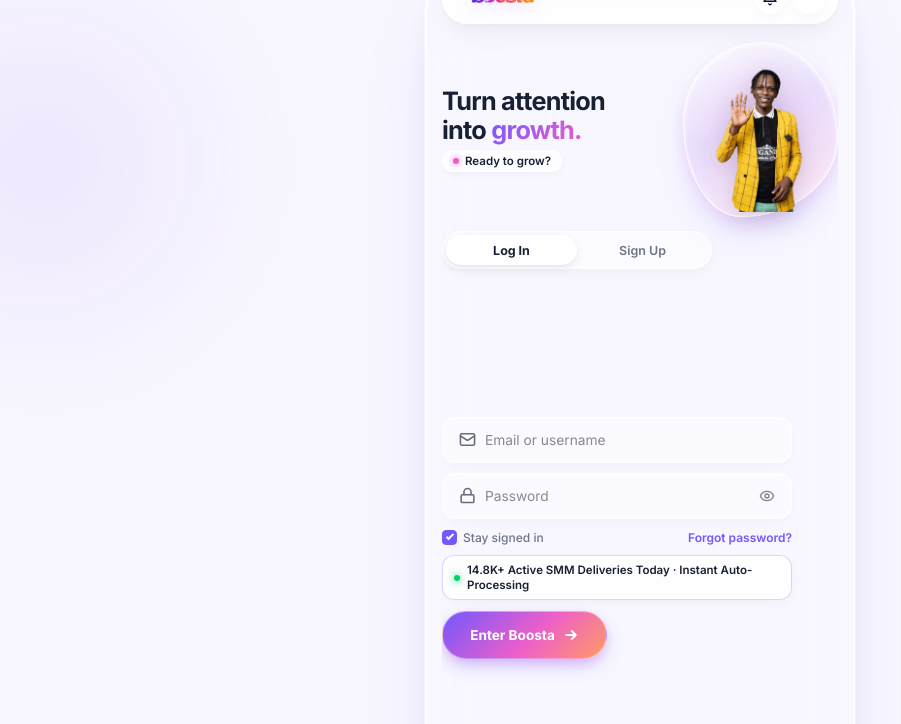
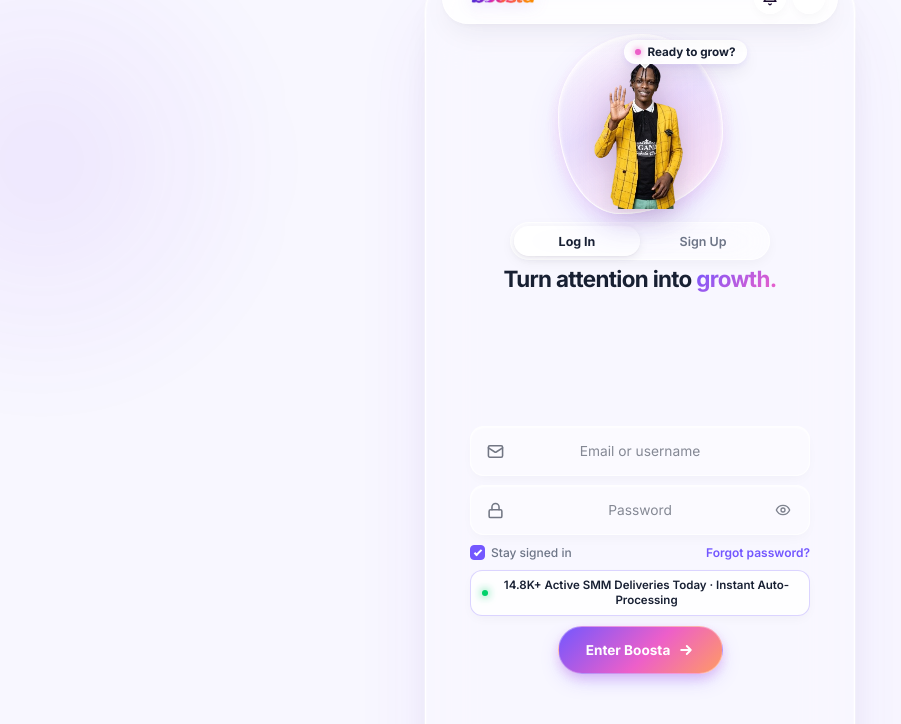
Before and after one commit to piustech1/boosta, a Next.js app: page /login in a window 1280 px wide. Shown: the top 724 px of the page, without its empty margins (0-901 px from the left). Built offline with nearby package versions, Linux system fonts and the light colour scheme.

Commit message:
Center inputs and placeholders, anchor chat bubble on asset, and reorder auth layout

```diff
--- a/src/app/globals.css
+++ b/src/app/globals.css
@@ -1854,7 +1854,10 @@
 
 /* =========================================================
    BOOSTA AUTH EXPERIENCE — FINAL LIQUID GLASS REDESIGN
-   Mobile-First, Strictly Non-Scrolling, Prominent Inline Asset
+   Tier 1: Centered Asset (~1/4 Page) with Fixed Chat Bubble
+   Tier 2: Mode Switcher (Below Asset)
+   Tier 3: Centered Headline (Below Switcher)
+   Tier 4: Centered Form Fields (Increased Height & Centered Placeholders)
    ========================================================= */
 
 .auth-experience-wrapper {
@@ -1865,91 +1868,25 @@
   min-height: 0;
   overflow: hidden;
   justify-content: space-between;
-  padding: 6px 0 4px 0;
+  padding: 4px 0 2px 0;
 }
 
 /* =========================================================
-   1. INLINE HERO: Prominent Mickey Asset + Clean Bold Title
+   TIER 1: Prominent Centered Mickey Asset (Takes ~1/4 page)
    ========================================================= */
-.auth-inline-hero {
-  display: flex;
-  flex-direction: row;
-  align-items: center;
-  justify-content: space-between;
-  gap: 12px;
-  width: 100%;
-  margin-top: 2px;
-  margin-bottom: 4px;
+.auth-asset-centered-stage {
+  display: flex;
+  justify-content: center;
+  align-items: center;
+  width: 100%;
+  margin: 2px auto 4px auto;
   flex-shrink: 0;
 }
 
-.auth-inline-info {
-  display: flex;
-  flex-direction: column;
-  align-items: flex-start;
-  text-align: left;
-  flex: 1;
-  min-width: 0;
-}
-
-.auth-inline-headline {
-  font-family: var(--font-syne), 'Syne', sans-serif;
-  font-size: clamp(1.30rem, 5vw, 1.58rem);
-  font-weight: 800;
-  line-height: 1.12;
-  color: #182033;
-  letter-spacing: -0.03em;
-  margin: 0 0 6px 0;
-  text-align: left;
-}
-
-.auth-gradient-text {
-  background: linear-gradient(135deg, #7357FF 0%, #ED5FC9 100%);
-  -webkit-background-clip: text;
-  -webkit-text-fill-color: transparent;
-}
-
-.auth-inline-bubble {
-  display: inline-flex;
-  align-items: center;
-  gap: 6px;
-  padding: 3px 10px;
-  background: rgba(255, 255, 255, 0.68);
-  backdrop-filter: blur(16px);
-  -webkit-backdrop-filter: blur(16px);
-  border: 1px solid rgba(255, 255, 255, 0.95);
-  border-radius: 999px;
-  box-shadow: 0 3px 10px -2px rgba(26, 10, 46, 0.05);
-  max-width: 100%;
-}
-
-.mode-bubble-login,
-.mode-bubble-signup {
-  animation: bubbleReact 0.35s var(--ease-spring) both;
-}
-
-.bubble-dot {
-  width: 6px;
-  height: 6px;
-  border-radius: 50%;
-  background: #ED5FC9;
-  flex-shrink: 0;
-  box-shadow: 0 0 6px #ED5FC9;
-}
-
-.bubble-copy {
-  font-size: 0.72rem;
-  font-weight: 600;
-  color: #182033;
-  white-space: nowrap;
-}
-
-/* Right: Prominent Mickey Asset with Doodling Liquid Dudu */
-.auth-inline-asset-wrap {
+.auth-asset-wrap {
   position: relative;
-  width: 130px;
-  height: 145px;
-  flex-shrink: 0;
+  width: 148px;
+  height: 162px;
   display: flex;
   align-items: center;
   justify-content: center;
@@ -1972,7 +1909,7 @@
   -webkit-backdrop-filter: blur(20px);
   border: 1.8px solid rgba(255, 255, 255, 0.96);
   box-shadow:
-    0 18px 36px -8px rgba(115, 87, 255, 0.22),
+    0 18px 38px -8px rgba(115, 87, 255, 0.22),
     0 8px 18px -4px rgba(237, 95, 201, 0.14),
     inset 0 2px 4px rgba(255, 255, 255, 1);
   animation:
@@ -1984,7 +1921,7 @@
 
 .dudu-halo {
   position: absolute;
-  inset: -10px;
+  inset: -12px;
   background: radial-gradient(circle at 50% 50%, rgba(237, 95, 201, 0.18), transparent 70%);
   border-radius: 50%;
   pointer-events: none;
@@ -1993,24 +1930,74 @@
 .auth-mickey-cutout {
   position: relative;
   z-index: 2;
-  height: 140px;
+  height: 154px;
   width: auto;
   max-width: 100%;
   object-fit: contain;
   display: block;
-  filter: drop-shadow(0 5px 12px rgba(26, 10, 46, 0.16));
+  filter: drop-shadow(0 6px 14px rgba(26, 10, 46, 0.18));
   pointer-events: none;
 }
 
+/* Chat bubble fixed directly ON the Mickey asset */
+.auth-mickey-speech-bubble {
+  position: absolute;
+  top: 6px;
+  right: -24px;
+  display: inline-flex;
+  align-items: center;
+  gap: 6px;
+  padding: 4px 10px;
+  background: rgba(255, 255, 255, 0.90);
+  backdrop-filter: blur(20px);
+  -webkit-backdrop-filter: blur(20px);
+  border: 1.2px solid rgba(255, 255, 255, 0.98);
+  border-radius: 999px;
+  box-shadow:
+    0 8px 20px -4px rgba(26, 10, 46, 0.12),
+    0 2px 6px rgba(115, 87, 255, 0.10);
+  z-index: 10;
+  white-space: nowrap;
+  pointer-events: none;
+  animation: bubbleReact 0.35s var(--ease-spring) both;
+}
+
+.speech-tail {
+  position: absolute;
+  bottom: -4px;
+  left: 16px;
+  width: 8px;
+  height: 8px;
+  background: rgba(255, 255, 255, 0.90);
+  border-right: 1.2px solid rgba(255, 255, 255, 0.98);
+  border-bottom: 1.2px solid rgba(255, 255, 255, 0.98);
+  transform: rotate(45deg);
+}
+
+.speech-pulse-dot {
+  width: 6px;
+  height: 6px;
+  border-radius: 50%;
+  background: #ED5FC9;
+  flex-shrink: 0;
+  box-shadow: 0 0 6px #ED5FC9;
+}
+
+.speech-text {
+  font-size: 0.73rem;
+  font-weight: 700;
+  color: #182033;
+}
+
 /* =========================================================
-   2. MODE SWITCHER: 50/50 CSS Grid (No self-collision)
+   TIER 2: Auth Form Switcher (Below the asset image, centered)
    ========================================================= */
 .auth-switcher-container {
   width: 100%;
   display: flex;
-  justify-content: flex-start;
-  margin-top: 2px;
-  margin-bottom: 6px;
+  justify-content: center;
+  margin-top: 4px;
+  margin-bottom: 4px;
   flex-shrink: 0;
 }
 
@@ -2019,7 +2006,7 @@
   display: grid;
   grid-template-columns: 1fr 1fr;
   width: 100%;
-  max-width: 250px;
+  max-width: 240px;
   height: 36px;
   padding: 3px;
   background: rgba(255, 255, 255, 0.48);
@@ -2080,13 +2067,40 @@
 }
 
 /* =========================================================
-   3. FLOATING FORM ZONE (No Card Container, Strictly Left Aligned)
+   TIER 3: Headline Text (Below the auth switcher, centered)
+   ========================================================= */
+.auth-headline-centered-wrap {
+  width: 100%;
+  text-align: center;
+  margin-top: 2px;
+  margin-bottom: 6px;
+  flex-shrink: 0;
+}
+
+.auth-centered-headline {
+  font-family: var(--font-syne), 'Syne', sans-serif;
+  font-size: clamp(1.18rem, 4.8vw, 1.40rem);
+  font-weight: 800;
+  line-height: 1.15;
+  color: #182033;
+  letter-spacing: -0.03em;
+  margin: 0;
+  text-align: center;
+}
+
+.auth-gradient-text {
+  background: linear-gradient(135deg, #7357FF 0%, #ED5FC9 100%);
+  -webkit-background-clip: text;
+  -webkit-text-fill-color: transparent;
+}
+
+/* =========================================================
+   TIER 4: Form Fields (Slightly increased height, centered placeholders)
    ========================================================= */
 .auth-form-zone {
   display: flex;
   flex-direction: column;
-  align-items: flex-start;
-  text-align: left;
+  align-items: center;
   width: 100%;
   flex: 1;
   min-height: 0;
@@ -2096,8 +2110,7 @@
 .auth-content-column {
   display: flex;
   flex-direction: column;
-  align-items: flex-start;
-  text-align: left;
+  align-items: center;
   width: 100%;
   max-width: 360px;
 }
@@ -2109,37 +2122,37 @@
 
 .form-fade-out {
   opacity: 0;
-  transform: translateX(-6px);
+  transform: scale(0.98);
   transition: all 0.14s ease;
 }
 
 @keyframes formSmoothIn {
   0% {
     opacity: 0;
-    transform: translateX(8px);
+    transform: scale(0.98);
   }
   100% {
     opacity: 1;
-    transform: translateX(0);
+    transform: scale(1);
   }
 }
 
 .auth-floating-form {
   display: flex;
   flex-direction: column;
-  align-items: flex-start;
-  width: 100%;
-}
-
-/* Floating Liquid-Glass Fields (Ergonomic & Non-Scrolling) */
+  align-items: center;
+  width: 100%;
+}
+
+/* Floating Liquid-Glass Fields (Slightly Increased Height: 48px) */
 .liquid-glass-field {
   position: relative;
   display: flex;
   align-items: center;
   width: 100%;
-  max-width: 350px;
-  height: 44px;
-  margin-bottom: 7px;
+  max-width: 340px;
+  height: 48px;
+  margin: 0 auto 7px auto;
   border-radius: 14px;
   background: rgba(255, 255, 255, 0.38);
   backdrop-filter: blur(16px);
@@ -2163,15 +2176,19 @@
 }
 
 .field-semantic-icon {
+  position: absolute;
+  left: 12px;
+  top: 50%;
+  transform: translateY(-50%);
   display: flex;
   align-items: center;
   justify-content: center;
-  width: 38px;
-  height: 100%;
+  width: 24px;
+  height: 24px;
   color: #182033;
-  opacity: 0.65;
-  flex-shrink: 0;
-  padding-left: 10px;
+  opacity: 0.60;
+  pointer-events: none;
+  z-index: 2;
   transition: opacity 0.2s ease, color 0.2s ease;
 }
 
@@ -2180,6 +2197,7 @@
   color: #7357FF;
 }
 
+/* Centered Input and Placeholders */
 .liquid-input {
   flex: 1;
   height: 100%;
@@ -2190,14 +2208,15 @@
   font-size: 0.86rem;
   font-weight: 500;
   color: #182033;
-  padding: 0 10px 0 4px;
-  text-align: left;
+  padding: 0 42px;
+  text-align: center;
 }
 
 .liquid-input::placeholder {
   color: #182033;
   opacity: 0.52;
   font-weight: 400;
+  text-align: center;
 }
 
 /* Custom Liquid Glass Select Dropdown */
@@ -2211,32 +2230,38 @@
   -webkit-appearance: none;
   width: 100%;
   cursor: pointer;
-  padding-right: 30px;
+  padding: 0 42px;
   background: transparent;
   color: #182033;
+  text-align: center;
+  text-align-last: center;
 }
 
 .liquid-select option {
   background: #FFFFFF;
   color: #182033;
   padding: 6px;
+  text-align: center;
 }
 
 .select-chevron {
   position: absolute;
   right: 12px;
+  top: 50%;
+  transform: translateY(-50%);
   display: flex;
   align-items: center;
   pointer-events: none;
   color: #6D7587;
   opacity: 0.7;
+  z-index: 2;
 }
 
 /* Password Strength Indicator */
 .field-with-strength {
   width: 100%;
-  max-width: 350px;
-  margin-bottom: 7px;
+  max-width: 340px;
+  margin: 0 auto 7px auto;
 }
 
 .field-with-strength .liquid-glass-field {
@@ -2247,7 +2272,7 @@
   display: flex;
   align-items: center;
   gap: 8px;
-  padding: 1px 4px 0 6px;
+  padding: 1px 8px 0 8px;
   width: 100%;
   animation: slideUpFade 0.2s ease both;
 }
@@ -2276,17 +2301,21 @@
 }
 
 .field-toggle-eye {
+  position: absolute;
+  right: 12px;
+  top: 50%;
+  transform: translateY(-50%);
   display: flex;
   align-items: center;
   justify-content: center;
-  width: 38px;
-  height: 100%;
+  width: 28px;
+  height: 28px;
   background: transparent;
   border: none;
   color: #182033;
   opacity: 0.55;
   cursor: pointer;
-  padding-right: 10px;
+  z-index: 2;
   transition: opacity 0.2s ease, color 0.2s ease;
 }
 
@@ -2301,8 +2330,8 @@
   align-items: center;
   justify-content: space-between;
   width: 100%;
-  max-width: 350px;
-  margin: 1px 0 8px 0;
+  max-width: 340px;
+  margin: 1px auto 8px auto;
   font-size: 0.75rem;
 }
 
@@ -2370,8 +2399,8 @@
   gap: 7px;
   padding: 7px 11px;
   width: 100%;
-  max-width: 350px;
-  margin: 2px 0 10px 0;
+  max-width: 340px;
+  margin: 2px auto 8px auto;
   font-size: 0.72rem;
   font-weight: 600;
   color: #182033;
@@ -2394,6 +2423,7 @@
 .vitality-text {
   flex: 1;
   line-height: 1.3;
+  text-align: center;
 }
 
 /* Signup Legal Notice */
@@ -2401,9 +2431,9 @@
   font-size: 0.70rem;
   line-height: 1.3;
   color: #6D7587;
-  margin: 1px 0 8px 0;
-  max-width: 350px;
-  text-align: left;
+  margin: 1px auto 6px auto;
+  max-width: 340px;
+  text-align: center;
 }
 
 .legal-link {
@@ -2427,17 +2457,17 @@
   border: 1px solid rgba(115, 87, 255, 0.35);
   border-radius: var(--radius-pill);
   margin-bottom: 6px;
-  max-width: 350px;
+  max-width: 340px;
+  text-align: center;
   animation: slideUpFade 0.25s ease both;
 }
 
-/* Compact Pill Action CTA (NOT FULL WIDTH!) */
+/* Compact Pill Action CTA (Centered) */
 .auth-cta-container {
   display: flex;
-  justify-content: flex-start;
-  width: 100%;
-  max-width: 350px;
-  margin-top: 1px;
+  justify-content: center;
+  width: 100%;
+  margin-top: 2px;
 }
 
 .auth-compact-pill-btn {
@@ -2512,7 +2542,7 @@
 .field-stagger-5 { animation: slideUpFade 0.32s var(--ease-out) 0.25s both; }
 
 /* =========================================================
-   4. TRUST & SECURITY MICRO-FOOTER
+   TIER 5: Security Micro-Footer
    ========================================================= */
 .auth-trust-footer {
   display: flex;
@@ -2538,28 +2568,23 @@
 
 /* Desktop Responsive Layout */
 @media (min-width: 640px) {
-  .auth-inline-hero {
-    margin-top: 8px;
-    margin-bottom: 12px;
-  }
-
-  .auth-inline-asset-wrap {
-    width: 155px;
-    height: 175px;
+  .auth-asset-wrap {
+    width: 165px;
+    height: 180px;
   }
 
   .auth-mickey-cutout {
-    height: 165px;
+    height: 170px;
   }
 
   .auth-segmented-control {
-    max-width: 270px;
+    max-width: 260px;
     height: 38px;
   }
 
   .liquid-glass-field {
-    height: 46px;
-    margin-bottom: 10px;
+    height: 50px;
+    margin-bottom: 9px;
   }
 
   .auth-compact-pill-btn {
--- a/src/components/AuthExperience.tsx
+++ b/src/components/AuthExperience.tsx
@@ -93,7 +93,7 @@
       }
     } else {
       if (!emailOrUsername.trim() || !password) {
-        setAuthFeedback('Please enter your email/username and password.');
+        setAuthFeedback('Please enter your email or username and password.');
         return;
       }
     }
@@ -126,46 +126,35 @@
   return (
     <div className={`auth-experience-wrapper ${isStandalonePage ? 'auth-standalone' : ''}`}>
       {/* =========================================================
-          1. INLINE HERO: Clean & Spacious (No irrelevant badges)
+          TIER 1: Prominent Centered Mickey Asset (Takes ~1/4 page)
+          With chat bubble anchored directly on the asset image
           ========================================================= */}
-      <div className="auth-inline-hero">
-        {/* Left Column: Clean Bold Headline + Mickey's Speech */}
-        <div className="auth-inline-info">
-          <h1 className="auth-inline-headline">
-            {mode === 'login' ? (
-              <>
-                Turn attention<br />into <span className="auth-gradient-text">growth.</span>
-              </>
-            ) : (
-              <>
-                Start your next<br /><span className="auth-gradient-text">growth story.</span>
-              </>
-            )}
-          </h1>
-
-          {/* Mickey's dynamic reaction speech bubble */}
-          <div className={`auth-inline-bubble mode-bubble-${mode}`}>
-            <span className="bubble-dot" aria-hidden="true" />
-            <span className="bubble-copy">{heroSpeech}</span>
-          </div>
-        </div>
-
-        {/* Right Column: Prominent Mickey Cutout with Wiggling Dudu */}
-        <div className="auth-inline-asset-wrap">
+      <div className="auth-asset-centered-stage">
+        <div className="auth-asset-wrap">
+          {/* Animated Wiggling Liquid Dudu Pebble */}
           <div className="auth-dudu-pebble doodle-animated" aria-hidden="true">
             <div className="dudu-halo" />
           </div>
+
+          {/* Mickey Cutout Asset */}
           {/* eslint-disable-next-line @next/next/no-img-element */}
           <img
             src="/assets/mickey.png"
             alt="Mickey Waving"
             className="auth-mickey-cutout"
           />
+
+          {/* Speech Bubble fixed directly ON the Mickey asset */}
+          <div className={`auth-mickey-speech-bubble mode-bubble-${mode}`}>
+            <span className="speech-tail" aria-hidden="true" />
+            <span className="speech-pulse-dot" aria-hidden="true" />
+            <span className="speech-text">{heroSpeech}</span>
+          </div>
         </div>
       </div>
 
       {/* =========================================================
-          2. DEDICATED MODE SWITCHER: 50/50 CSS Grid
+          TIER 2: Auth Form Switcher (Below the asset image, centered)
           ========================================================= */}
       <div className="auth-switcher-container">
         <div className="auth-segmented-control" role="tablist" aria-label="Authentication Mode">
@@ -195,7 +184,24 @@
       </div>
 
       {/* =========================================================
-          3. FLOATING LIQUID-GLASS FORM FIELDS
+          TIER 3: Headline Text (Below the auth switcher, centered)
+          ========================================================= */}
+      <div className="auth-headline-centered-wrap">
+        <h1 className="auth-centered-headline">
+          {mode === 'login' ? (
+            <>
+              Turn attention into <span className="auth-gradient-text">growth.</span>
+            </>
+          ) : (
+            <>
+              Start your next <span className="auth-gradient-text">growth story.</span>
+            </>
+          )}
+        </h1>
+      </div>
+
+      {/* =========================================================
+          TIER 4: Form Fields (Slightly increased height, centered placeholders)
           ========================================================= */}
       <div className="auth-form-zone">
         <div className={`auth-content-column ${isSwitching ? 'form-fade-out' : 'form-fade-in'}`}>
@@ -220,7 +226,7 @@
                     placeholder="Full Name"
                     autoComplete="name"
                     required
-                    className="liquid-input"
+                    className="liquid-input centered-input"
                   />
                 </div>
 
@@ -240,7 +246,7 @@
                     placeholder="Email address"
                     autoComplete="email"
                     required
-                    className="liquid-input"
+                    className="liquid-input centered-input"
                   />
                 </div>
 
@@ -255,7 +261,7 @@
                     name="hearAboutUs"
                     value={hearAboutUs}
                     onChange={(e) => setHearAboutUs(e.target.value)}
-                    className="liquid-input liquid-select"
+                    className="liquid-input liquid-select centered-input"
                   >
                     <option value="" disabled>How did you hear about us?</option>
                     <option value="tiktok">TikTok</option>
@@ -290,7 +296,7 @@
                       placeholder="Create password"
                       autoComplete="new-password"
                       required
-                      className="liquid-input"
+                      className="liquid-input centered-input"
                     />
                     <button
                       type="button"
@@ -345,7 +351,7 @@
                     placeholder="Confirm password"
                     autoComplete="new-password"
                     required
-                    className="liquid-input"
+                    className="liquid-input centered-input"
                   />
                   <button
                     type="button"
@@ -370,7 +376,7 @@
                 </div>
 
                 {/* Signup Legal Note */}
-                <p className="auth-legal-subtle">
+                <p className="auth-legal-subtle centered-text">
                   By continuing, you accept our <a href="#terms" className="legal-link">Terms & Privacy</a>.
                 </p>
               </>
@@ -393,7 +399,7 @@
                     placeholder="Email or username"
                     autoComplete="username"
                     required
-                    className="liquid-input"
+                    className="liquid-input centered-input"
                   />
                 </div>
 
@@ -413,7 +419,7 @@
                     placeholder="Password"
                     autoComplete="current-password"
                     required
-                    className="liquid-input"
+                    className="liquid-input centered-input"
                   />
                   <button
                     type="button"
@@ -472,7 +478,7 @@
               </div>
             )}
 
-            {/* COMPACT PILL ACTION BUTTON */}
+            {/* COMPACT PILL ACTION BUTTON (Centered) */}
             <div className="auth-cta-container">
               <button
                 type="submit"
@@ -500,7 +506,7 @@
       </div>
 
       {/* =========================================================
-          4. TRUST & SECURITY MICRO-FOOTER (Grounds and fills lower screen)
+          TIER 5: Security Micro-Footer
           ========================================================= */}
       <footer className="auth-trust-footer">
         <span className="trust-shield-icon" aria-hidden="true">
```
